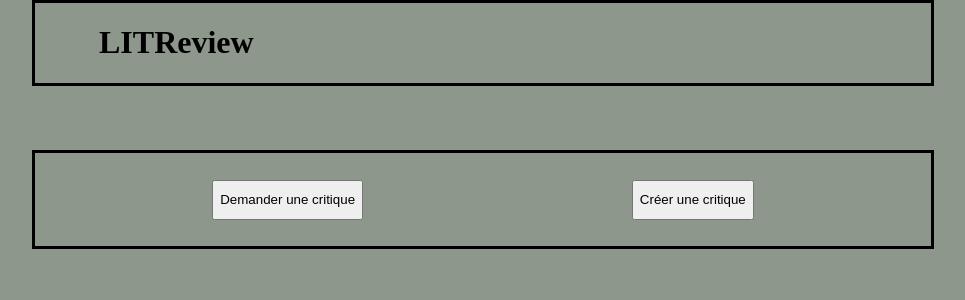
After one commit to mlsc63/LITReview, a Django app: template home/templates/home.html in a window 1280 px wide. The commit adds this page. Shown: the top 300 px of the page, without its empty margins (157-1122 px from the left). Run offline with Django 3.2, Linux system fonts and the light colour scheme; the template is opened without the code that fills it, so the values that code supplies are empty.

Commit message:
start home

```diff
--- a/LITReview/settings.py
+++ b/LITReview/settings.py
@@ -40,6 +40,7 @@ INSTALLED_APPS = [
     'review',
     'user_follows',
     'account',
+    'home',
 
 ]
 
--- a/LITReview/urls.py
+++ b/LITReview/urls.py
@@ -20,5 +20,7 @@ from django.urls import path, include
 urlpatterns = [
     path('admin/', admin.site.urls),
     path('account/', include('account.urls')),
+    path('', include('home.urls')),
+
 
 ]
--- a/account/templates/login.html
+++ b/account/templates/login.html
@@ -3,10 +3,6 @@
 {% block content %}
 
 <link rel="stylesheet" type="text/css" href="{% static 'connection.css' %}">
-
-{% if registration %}
-<p class="red">Votre inscription est terminée, veuillez-vous connecter</p>
-{% endif %}
 
 <div class="connection">
     <div class="connection-registartion">
@@ -18,6 +14,7 @@
     <div class="connection-login">
 	    <h1>Connectez-vous</h1>
         <form class="form" method="post">
+			{% csrf_token %}
 		    {{ form.username.label_tag }}<br>
 			{{ form.username }} <br>
 		    {{ form.password.label_tag }}<br>
--- a/account/urls.py
+++ b/account/urls.py
@@ -9,4 +9,5 @@ urlpatterns = [
     path('login/', views.login_user, name='login'),
     path('signup/', views.signup_user, name='signup'),
     path('logout/', views.logout_user, name='logout'),
+
 ]
--- /dev/null
+++ b/home/templates/home.html
@@ -0,0 +1,12 @@
+{% extends 'index.html' %}
+{% load static %}
+{% block content %}
+
+<link rel="stylesheet" type="text/css" href="{% static 'home.css' %}">
+<div id="section">
+    <div id="section_btn">
+        <button class="buttom buttom1" onclick="window.location.href='{% url 'account:signup' %}'"> Demander une critique </button>
+        <button class="buttom buttom2" onclick="window.location.href='{% url 'account:signup' %}'"> Créer une critique </button>
+    </div>
+</div>
+{% endblock %}
--- /dev/null
+++ b/static/home.css
@@ -0,0 +1,22 @@
+#section {
+   display: flex;
+   justify-content: center;
+}
+
+#section_btn {
+    display: flex;
+    justify-content: center;
+    width: 100%;
+}
+
+.buttom{
+   height: 3em;
+   margin-bottom: 2em;
+   margin-top: 2em;
+}
+.buttom1 {
+   margin-right: 15%;
+}
+.buttom2 {
+   margin-left: 15%;
+}
--- a/static/style.css
+++ b/static/style.css
@@ -22,3 +22,25 @@ section {
 	width: 70%;
 	border: solid black;
 }
+
+#nav{
+    position: relative;
+    margin-right: 0em;
+    margin-left:20em;
+}
+
+#nav ol {
+	list-style: none;
+	float: right;
+}
+
+#nav ol li{
+	float: left;
+	margin-left: 2em;
+	text-decoration: none;
+}
+#nav ol li a {
+	text-decoration: none;
+	font-size:  150%;
+	color: black;
+}
--- a/templates/index.html
+++ b/templates/index.html
@@ -11,6 +11,16 @@
 <body>
     <header>
         <h1>LITReview</h1>
+        {% if user.is_authenticated %}
+        <div id="nav">
+            <ol>
+                <li class="nav"><a href="#best_movie">Flux</a></li>
+                <li class="nav"><a href="#action">Posts</a></li>
+                <li class="nav"><a href="#action">Abonnements</a></li>
+                <li class="nav"><a href="{% url 'account:logout' %}">Se déconnecter</a></li>
+            </ol>
+        </div>
+        {% endif %}
     </header>
 
 
```
Also changed, not shown: home/urls.py (added, +10 -0 lines), review/templates/review.html (added, +12 -0 lines), static/review.css (added).
